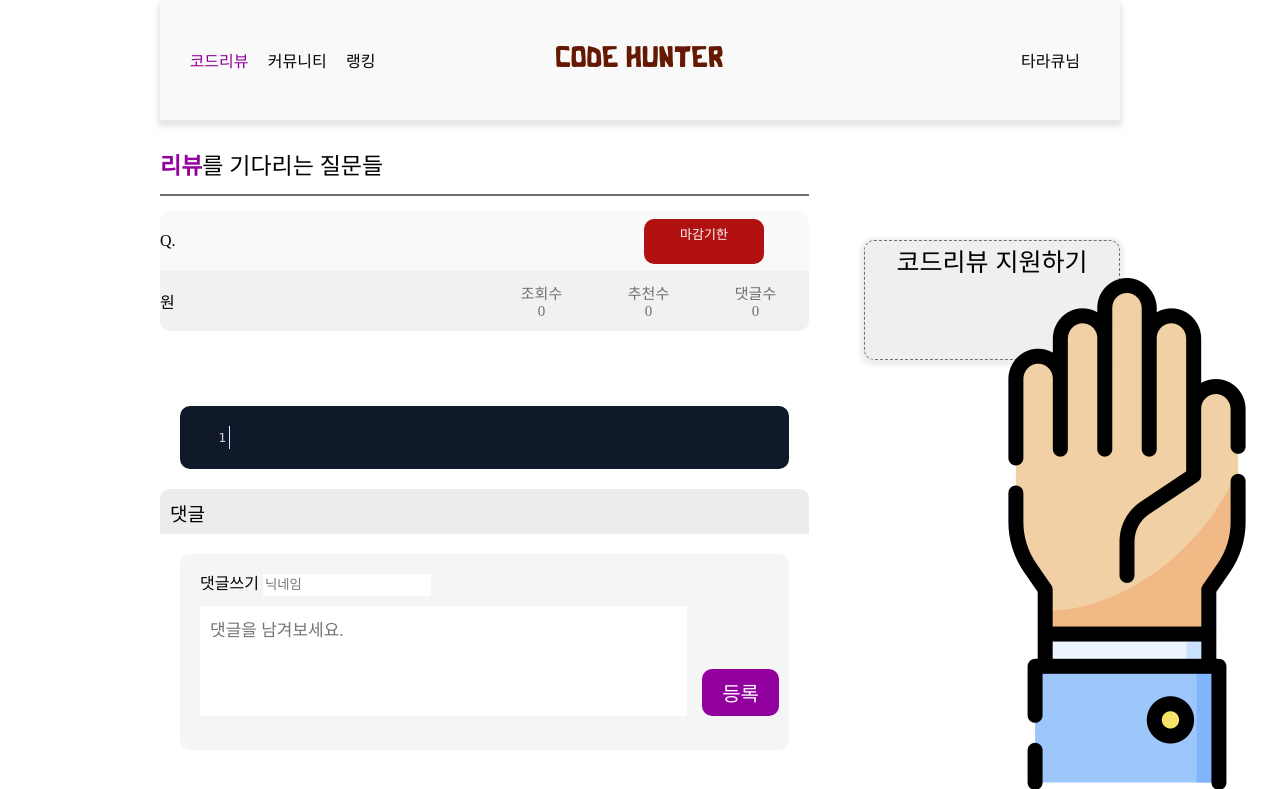
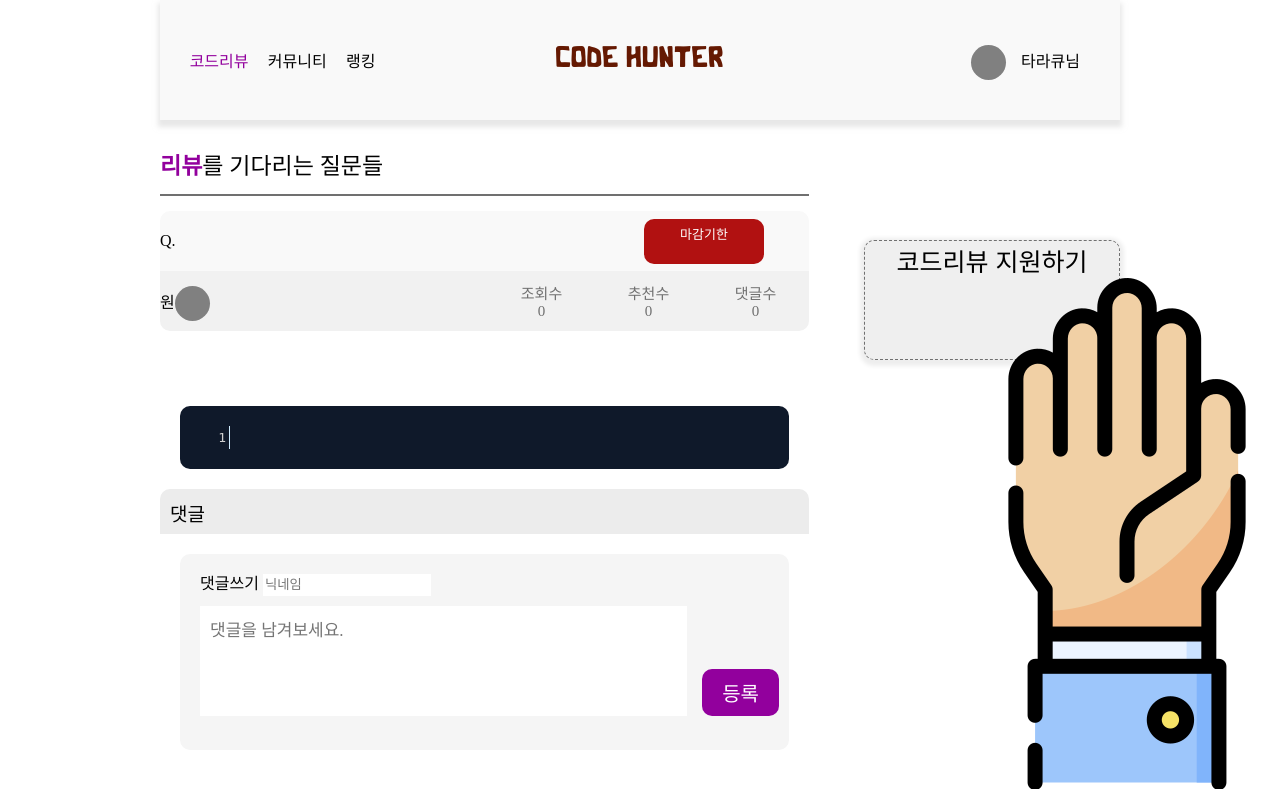
Before and after one commit to LikeLion-CAU-9th/Weiver, a Django app: template Code_Hunter/wanted/templates/questdetail.html in a window 1280 px wide; the page is wider, and only the part inside the window is pictured. Shown: the top 789 px of that part. Run offline with Django 3.2, Linux system fonts and the light colour scheme; the template is opened without the code that fills it, so the values that code supplies are empty; some web fonts are replaced.

Commit message:
add user thumnnail

```diff
--- a/Code_Hunter/main/static/css/base.css
+++ b/Code_Hunter/main/static/css/base.css
@@ -76,6 +76,15 @@ body {
     justify-content: flex-end;
     box-sizing: border-box;
     padding: 0px 40px 0px 0px;
+}
+
+.user-thumb{
+    width: 35px;
+    height: 35px;
+    border-radius: 70%;
+    background-color: gray;
+    margin:5px 15px 0 0;
+    overflow: hidden;
 }
 
 .user-box a {
--- a/Code_Hunter/main/templates/base.html
+++ b/Code_Hunter/main/templates/base.html
@@ -34,6 +34,8 @@
 
         </div>
         <div class="user-box">
+            <!-- 수정: 나중에 img tag로 수정 -->
+            <div class = "user-thumb"></div>
             <a href="#">타라큐님</a>
         </div>
     </div>
--- a/Code_Hunter/wanted/templates/questdetail.html
+++ b/Code_Hunter/wanted/templates/questdetail.html
@@ -55,6 +55,9 @@
                 <div class="quest-bottom">
                     <div class="quest-bountybox">
                         {{ quest.bounty }}원
+                    </div>
+                    <div class = "user-thumb">
+                        <!-- 수정: img tag로 수정 -->
                     </div>
                     <div class="quest-author">
                         {{ quest.author }}
```
Also changed, not shown: Code_Hunter/wanted/static/css/questdetail.css (+9 -0 lines).
